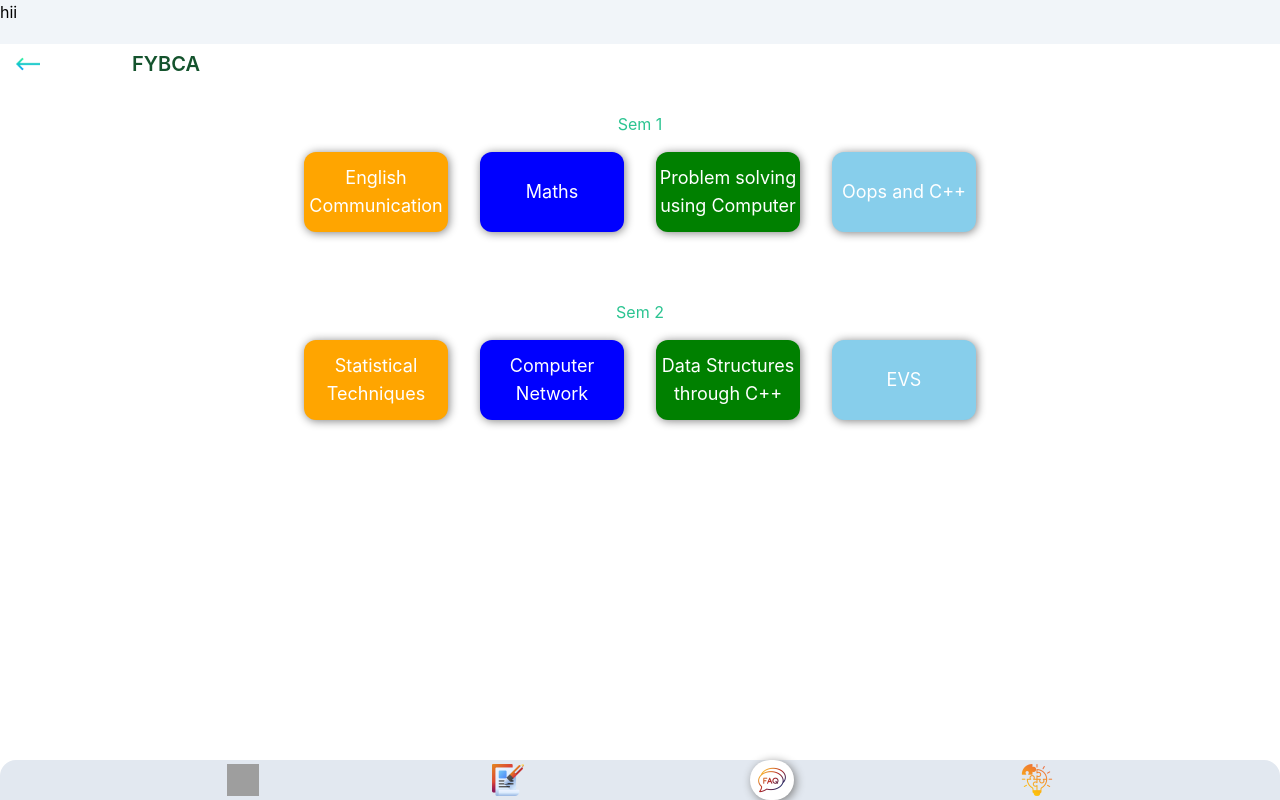
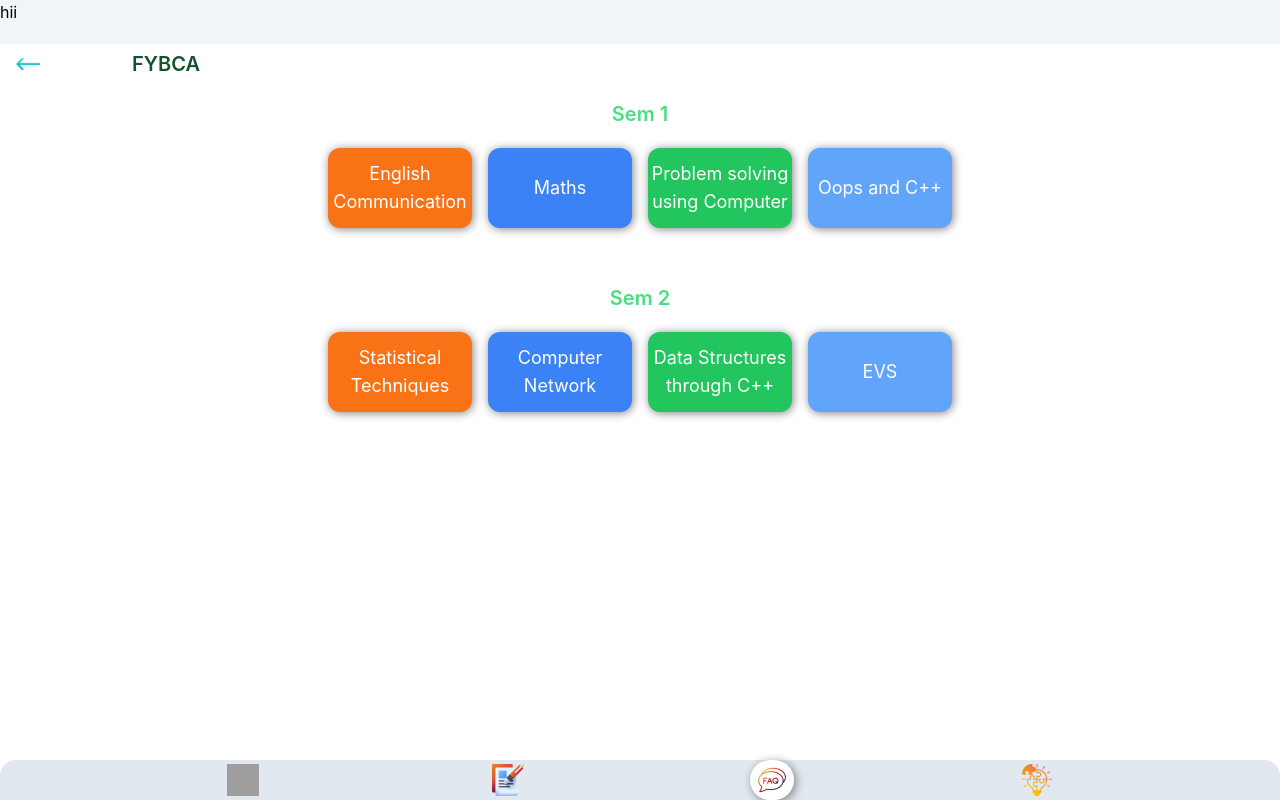
Before and after one commit to Nitish2626/bca, a React (Create React App) app: page /faq/fybca in a window 1280 px wide. Built offline with nearby package versions, Linux system fonts and the light colour scheme; grey boxes are pictures that could not be loaded.

Commit message:
Various components made

```diff
--- a/src/components/books/fybca/Fybca.js
+++ b/src/components/books/fybca/Fybca.js
@@ -58,7 +58,7 @@ const Fybca=()=>{
 
     return (
         <>
-        <Semester sem1={"SEM 1"} sem2={"SEM 2"} book1={sem1} book2={sem2} />
+        <Semester sem1="SEM 1" sem2="SEM 2" book1={sem1} book2={sem2} />
         </>
     );
 }
--- a/src/components/course card/CourseCard.js
+++ b/src/components/course card/CourseCard.js
@@ -3,7 +3,7 @@ import { Link } from "react-router-dom";
 const CourseCard=(props)=>{
     return(
 
-        <Link to={props.link} style={{backgroundColor:`${props.color}`}} className="w-36 h-20 flex items-center justify-center text-white border-none rounded-xl shadow-[1px_1px_10px_0px_grey]">
+        <Link to={props.link} className={`w-36 h-20 flex items-center justify-center text-white border-none rounded-xl shadow-[1px_1px_10px_0px_grey] hover:shadow-none ${props.bgcolor}`}>
 
             <span className="text-center text-lg">{props.name}</span>
 
--- a/src/components/faq/fybca/FaqFybca.js
+++ b/src/components/faq/fybca/FaqFybca.js
@@ -8,22 +8,22 @@ const FaqFybca=()=>{
         {
             name:"English Communication",
             link:"/faq/fybca/english",
-            color:"orange"
+            bgcolor:"bg-orange-500"
         },
         {
             name:"Maths",
             link:"/faq/fybca/maths",
-            color:"blue"
+            bgcolor:"bg-blue-500"
         },
         {
             name:"Problem solving using Computer",
             link:"/faq/fybca/psc",
-            color:"green"
+            bgcolor:"bg-green-500"
         },
         {
             name:"Oops and C++",
             link:"/faq/fybca/oops",
-            color:"skyblue"
+            bgcolor:"bg-blue-400"
         },
     ]
 
@@ -31,22 +31,22 @@ const FaqFybca=()=>{
         {
             name:"Statistical Techniques",
             link:"/faq/fybca/statistics",
-            color:"orange"
+            bgcolor:"bg-orange-500"
         },
         {
             name:"Computer Network",
             link:"/faq/fybca/cn",
-            color:"blue"
+            bgcolor:"bg-blue-500"
         },
         {
             name:"Data Structures through C++",
             link:"/faq/fybca/dsa",
-            color:"green"
+            bgcolor:"bg-green-500"
         },
         {
             name:"EVS",
             link:"/faq/fybca/evs",
-            color:"skyblue"
+            bgcolor:"bg-blue-400"
         }
     ]
 
--- a/src/components/faq/sybca/FaqSybca.js
+++ b/src/components/faq/sybca/FaqSybca.js
@@ -8,22 +8,22 @@ const FaqSybca = () => {
         {
             name:"Python Programming",
             link:"/faq/sybca/python",
-            color:"red"
+            bgcolor:"bg-red-600"
         },
         {
             name:"Web Technologies",
             link:"/faq/sybca/webtech",
-            color:"grey"
+            bgcolor:"bg-gray-700"
         },
         {
             name:"Operating System",
             link:"/faq/sybca/os",
-            color:"pink"
+            bgcolor:"bg-pink-500"
         },
         {
             name:"Introduction to RDBMS",
             link:"/faq/sybca/dbms",
-            color:"lightseagreen"
+            bgcolor:"bg-green-400"
         }
     ]
 
@@ -31,22 +31,22 @@ const FaqSybca = () => {
         {
             name:"Software Engineering",
             link:"/faq/sybca/se",
-            color:"lightblue"
+            bgcolor:"bg-blue-700",
         },
         {
             name:"Java Programming",
             link:"/faq/sybca/java",
-            color:"yellow"
+            bgcolor:"bg-yellow-500",
         },
         {
             name:"Financial and Investment Skills",
             link:"/faq/sybca/fis",
-            color:"orangered"
+            bgcolor:"bg-orange-500",
         },
         {
             name:"Computer System Architecture",
             link:"/faq/sybca/csa",
-            color:"cornflowerblue"
+            bgcolor:"bg-blue-400",
         }
     ]
 
--- a/src/components/faq/tybca/FaqTybca.js
+++ b/src/components/faq/tybca/FaqTybca.js
@@ -8,22 +8,22 @@ const FaqTybca=()=>{
         {
             name:"Ecommerce Technology",
             link:"/faq/tybca/ecommerce",
-            color:"lightgreen"
+            bgcolor:"bg-green-500"
         },
         {
             name:"Advance Java",
             link:"/faq/tybca/advance",
-            color:"hotpink"
+            bgcolor:"bg-pink-600"
         },
         {
             name:"Quantitative Aptitude",
             link:"/faq/tybca/qa",
-            color:"brown"
+            bgcolor:"bg-red-600"
         },
         {
             name:"Linux Administration",
             link:"/faq/tybca/linux",
-            color:"orange"
+            bgcolor:"bg-orange-600"
         },
     ]
 
@@ -31,17 +31,17 @@ const FaqTybca=()=>{
         {
             name:"Android Programming",
             link:"/faq/tybca/android",
-            color:"green"
+            bgcolor:"bg-green-700"
         },
         {
             name:"PHP Programming",
             link:"/faq/tybca/php",
-            color:"skyblue"
+            bgcolor:"bg-blue-400"
         },
         {
             name:"Personality and Career Skills",
             link:"/faq/tybca/pcs",
-            color:"pink"
+            bgcolor:"bg-pink-700"
         }
     ]
 
--- a/src/components/sem container/SemContainer.css
+++ /dev/null
@@ -1,20 +0,0 @@
-.sem-h2 {
-    text-align: center;
-    color: rgb(43, 196, 145);
-    border-radius: 10px;
-    margin: 0;
-    padding: 8.5vh 0 2vh 0;
-}
-
-.sem-container-section1,
-.sem-container-section2 {
-    display: flex;
-    align-items: center;
-    justify-content: center;
-    flex-wrap: wrap;
-    gap: 4vh;
-}
-
-.sem-container-section2 {
-    padding: 0 0 15vh 0;
-}
--- a/src/components/sem container/SemContainer.js
+++ b/src/components/sem container/SemContainer.js
@@ -1,30 +1,15 @@
 import Backbtn from "../back button/Backbtn";
-import CourseCard from "../course card/CourseCard";
-import "./SemContainer.css";
+import Sem from "../sem/Sem";
 
 const SemContainer = (props) => {
     return (
-        <section id="sem-container">
+        <section>
 
             <Backbtn text={props.text} />
 
-            <h2 className="sem-h2">{props.sem1}</h2>
-            <section className="sem-container-section1">
+            <Sem sem={props.sem1} sub={props.sub1} />
 
-                {props.sub1.map((i,index) => {
-                    return <CourseCard key={index} link={i.link} name={i.name} color={i.color} />
-                })}
-
-            </section>
-
-            <h2 className="sem-h2">{props.sem2}</h2>
-            <section className="sem-container-section2">
-
-                {props.sub2.map((i,index) => {
-                    return <CourseCard key={index} link={i.link} name={i.name} color={i.color} />
-                })}
-
-            </section>
+            <Sem sem={props.sem2} sub={props.sub2} mb="mb-20" />
 
         </section>
     );
--- /dev/null
+++ b/src/components/sem/Sem.js
@@ -0,0 +1,21 @@
+import CourseCard from "../course card/CourseCard";
+
+const Sem = (props) => {
+    return (
+        <>
+            <h2 className="text-center text-green-400 rounded-lg pt-14 pb-5 text-xl font-semibold">
+                {props.sem}
+            </h2>
+
+            <section className={`flex items-center justify-center flex-wrap gap-4 ${props.mb}`}>
+
+                {props.sub.map((i, index) => {
+                    return <CourseCard key={index} link={i.link} name={i.name} bgcolor={i.bgcolor} />
+                })}
+
+            </section>
+        </>
+    );
+};
+
+export default Sem;
--- /dev/null
+++ b/src/components/semester section/SemSection.js
@@ -0,0 +1,19 @@
+import ShowBooks from "../show-books/ShowBooks";
+
+const SemSection=(props)=>{
+    return(
+        <>
+            <h2 className="text-center text-green-500 pt-14 pb-3 text-xl font-semibold">{props.sem}</h2>
+
+            <section className={`flex items-center justify-center flex-wrap gap-4 ${props.mb}`}>
+
+                {props.book.map((i,index)=>{
+                   return <ShowBooks key={index} subject={i.subject} size={i.size} storage={i.storage} url={i.url} image={i.image_url} />
+                })}
+
+            </section>
+        </>
+    );
+};
+
+export default SemSection;
--- a/src/components/semesters/Semester.js
+++ b/src/components/semesters/Semester.js
@@ -1,30 +1,16 @@
-import "./Semester.css";
-import ShowBooks from "../show-books/ShowBooks";
-import { useState } from "react";
-import Loader from "../Loader/Loader";
 import Backbtn from "../back button/Backbtn";
+import SemSection from "../semester section/SemSection";
 
 const Semester=(props)=>{
 
-    const [load,setLoad]=useState(props.load);
-
     return(
-        <div id="semester-div">
+        <div>
 
             <Backbtn  text={"Books"} />
 
-            <h2 className="h2">{props.sem1}</h2>
-            <section className="semester-section1">
-                {load ? <Loader /> : props.book1.map((item,index)=>{
-                   return <ShowBooks key={index} subject={item.subject} size={item.size} storage={item.storage} url={item.url} image={item.image_url} />
-                })}
-            </section>
-            <h2 className="h2">{props.sem2}</h2>
-            <section className="semester-section2">
-                {load ? <Loader /> : props.book2.map((item,index)=>{
-                    return <ShowBooks key={index} subject={item.subject} size={item.size} storage={item.storage} url={item.url} image={item.image_url} />
-                })}
-            </section>
+            <SemSection sem={props.sem1} book={props.book1} />
+
+            <SemSection sem={props.sem2} book={props.book2} mb="mb-20" />
 
         </div>
     );
--- a/src/components/show-books/ShowBooks.css
+++ /dev/null
@@ -1,38 +0,0 @@
-#show-books{
-    width:85vw;
-    border-radius: 10px;
-    background-color:white;
-    color:rgb(43, 196, 145);
-    display:flex;
-    flex-direction: column;
-    justify-content: center;
-    align-items: center;
-    padding: 1.5vh 0;
-    margin-bottom: 2vh;
-    box-shadow:2px 2px 10px 0px rgb(129, 128, 128);
-}
-#show-books h3{
-    margin:2vh 0;
-}
-#download-btn{
-    text-decoration: none;
-    border: none;
-    outline: none;
-    background: white;
-    border-radius: 5px;
-    padding:1vh 3vw;
-    border-radius: 50%;
-    margin:1vh 0 0 0;
-}
-#download-btn:hover{
-    box-shadow: 2px 2px 10px 0 rgb(129, 128, 128);
-}
-#books-img{
-    width:80vw;
-    height:27vh;
-    border-radius: 10px;
-}
-#download-icon{
-    width:6vw;
-    height:3vh;
-}
--- a/src/components/show-books/ShowBooks.js
+++ b/src/components/show-books/ShowBooks.js
@@ -1,13 +1,26 @@
-import "./ShowBooks.css";
 import download from "../../icons/download.png";
+import { Link } from "react-router-dom";
 
 const ShowBooks=(props)=>{
     return (
-        <div id="show-books">
-            <img src={props.image} id="books-img"></img>
-            <h3>{props.subject}</h3>
-            <span>{props.size}{props.storage}</span>
-            <a href={props.url} id="download-btn" download><img src={download} id="download-icon"></img></a>
+        <div className="w-11/12 flex flex-col items-center justify-center bg-white text-green-500 rounded-lg py-2 shadow-[2px_2px_10px_0px_grey]">
+
+            <img src={props.image} className="w-11/12 h-40 rounded-lg"></img>
+
+            <h3 className="text-xl my-2 font-semibold">
+                {props.subject}
+            </h3>
+
+            <span className="text-lg">
+                {props.size}{props.storage}
+            </span>
+
+            <Link to={props.url} className="w-8 h-8 flex items-center justify-center bg-white rounded-full my-2 hover:shadow-[2px_2px_10px_0px_grey]" target="blank" download>
+
+                <img src={download} className="w-5 h-5"></img>
+
+            </Link>
+
         </div>
     );
 }
```
